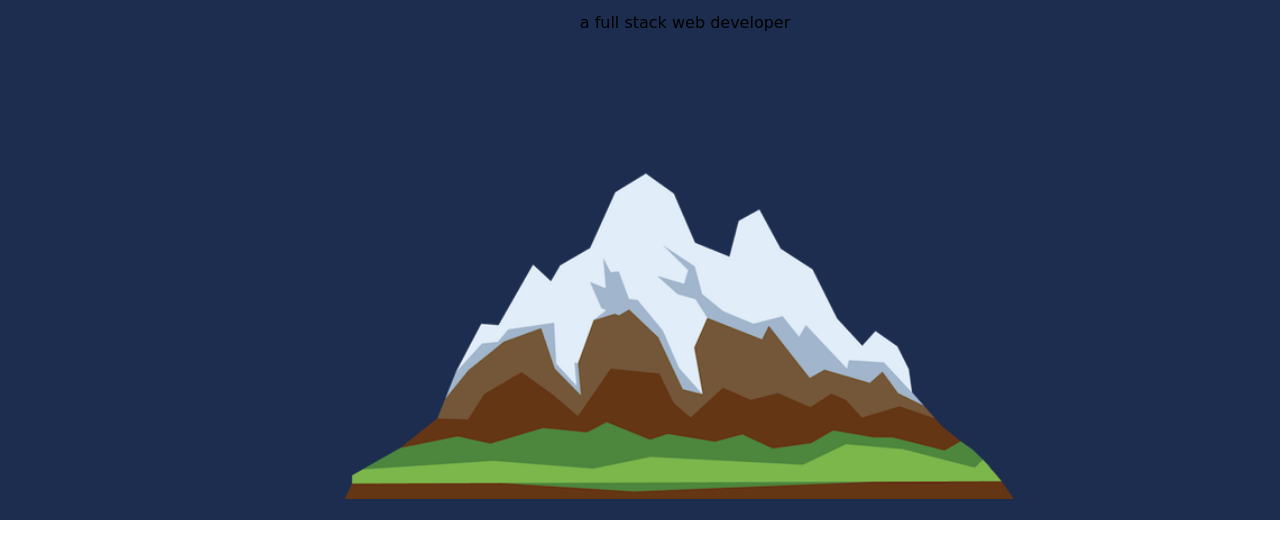
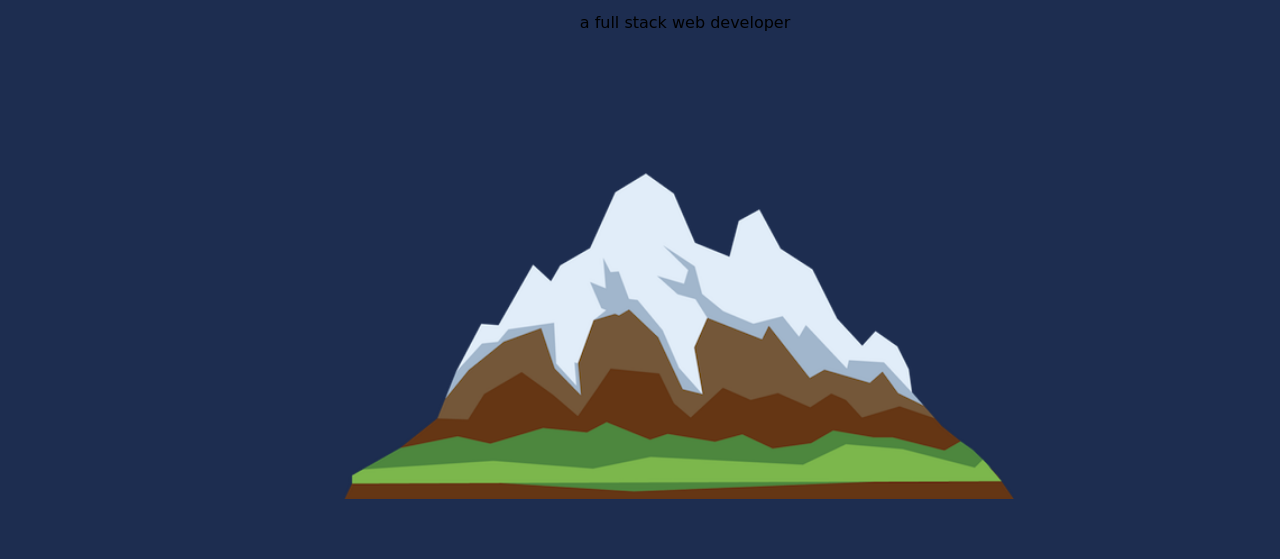
Before and after one commit to Joshua-fosu/simple_animation, a plain HTML site: page index.html in a window 1280 px wide. Shown: the part 143-702 px from the top of the page. Drawn offline with Linux system fonts and the light colour scheme.

Commit message:
Update styles.css

```diff
--- a/styles.css
+++ b/styles.css
@@ -1,7 +1,8 @@
 body{
   font-family: cursive;
   width: 1370px;
-  height: 663px;
+  height: 100vh;
+  min-height: 100vh;
   margin: 0;
 }
 
```
